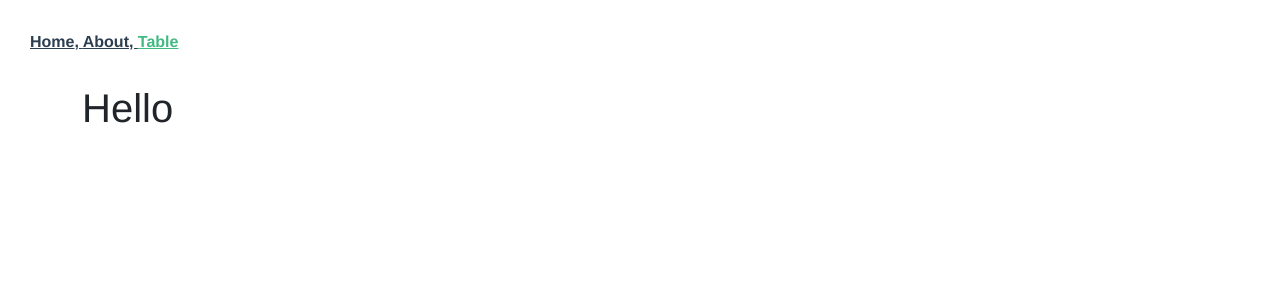
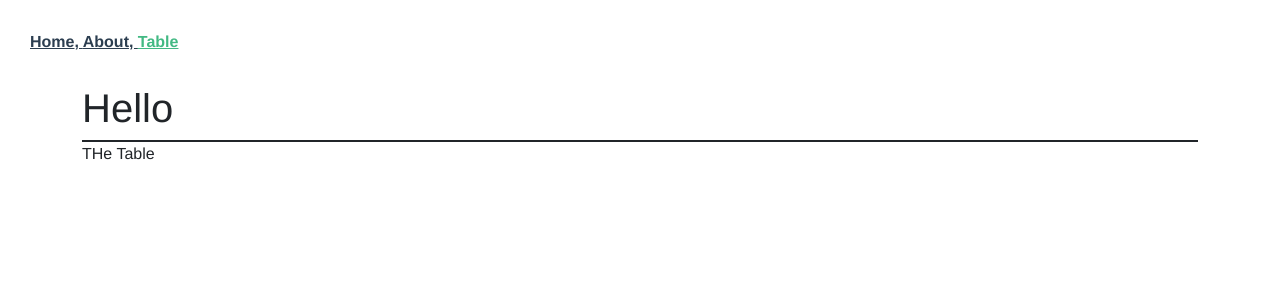
Before and after one commit to iigmir/vue-table-field-tests, a Vue app: page /table in a window 1280 px wide. Shown: the top 300 px of the page. Built offline with nearby package versions, Linux system fonts and the light colour scheme.

Commit message:
Add the table component

```diff
--- a/src/views/TableView/TheTable.vue
+++ b/src/views/TableView/TheTable.vue
@@ -1,6 +1,6 @@
 <template>
     <div class="the-table">
-        <!--  -->
+        <p>THe Table</p>
     </div>
 </template>
 
--- a/src/views/TableView/index.vue
+++ b/src/views/TableView/index.vue
@@ -1,12 +1,18 @@
 <template>
     <b-container class="table">
         <h1>{{ title }}</h1>
+        <the-table />
     </b-container>
 </template>
 
 <script>
+import TheTable from "./TheTable.vue";
+
 export default {
     name: "TableView",
+    components: {
+        TheTable
+    },
     data: () => ({
         title: "Hello"
     })
```
